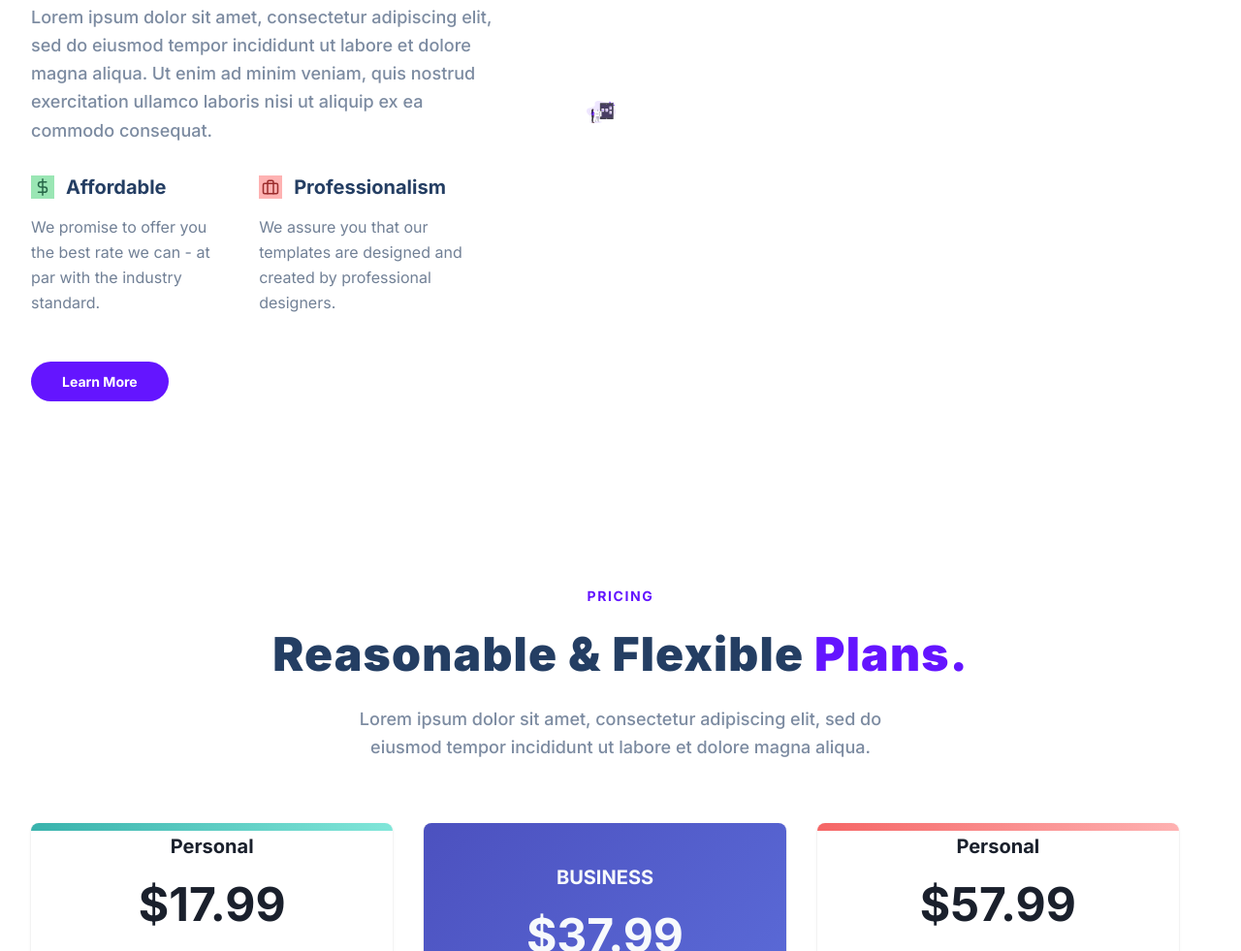
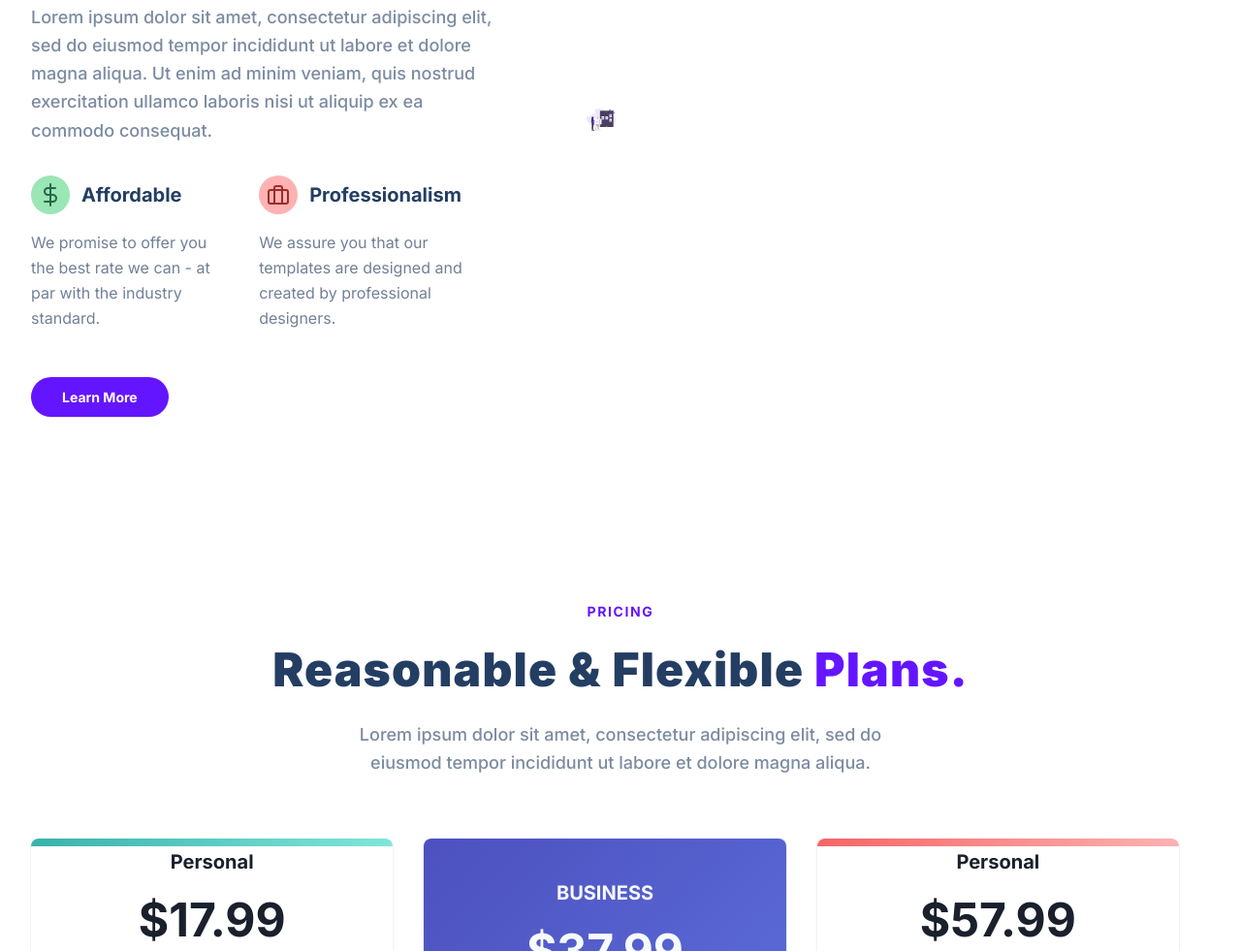
Before and after one commit to nbush71/Treact2, a plain HTML site: page index.html in a window 1280 px wide. Shown: the part 3127-4108 px from the top of the page at 97% size. Drawn offline with Linux system fonts and the light colour scheme.

Commit message:
Values round

```diff
--- a/index.html
+++ b/index.html
@@ -289,7 +289,7 @@
                         <div class="values__list">
                             <div class="value">
                                 <div class="value__title">
-                                    <figure class="value__img--wrapper">
+                                    <figure class="value__img--wrapper round">
                                         <svg class="value__img" xmlns="http://www.w3.org/2000/svg" width="24"
                                             height="24" viewBox="0 0 24 24" fill="none" stroke="rgba(39, 103, 73, 1)"
                                             stroke-width="2" stroke-linecap="round" stroke-linejoin="round">
@@ -305,7 +305,7 @@
                             </div>
                             <div class="value">
                                 <div class="value__title">
-                                    <figure class="value__img--wrapper">
+                                    <figure class="value__img--wrapper round">
                                         <svg class="value__img" xmlns="http://www.w3.org/2000/svg" width="24"
                                             height="24" viewBox="0 0 24 24" fill="none" stroke="rgba(155, 44, 44, 1)"
                                             stroke-width="2" stroke-linecap="round" stroke-linejoin="round">
--- a/style.css
+++ b/style.css
@@ -778,7 +778,6 @@ VALUES ↓
   overflow: hidden;
 }
 
-
 .value {
   margin-top: 2rem;
   margin-right: 2rem;
```
